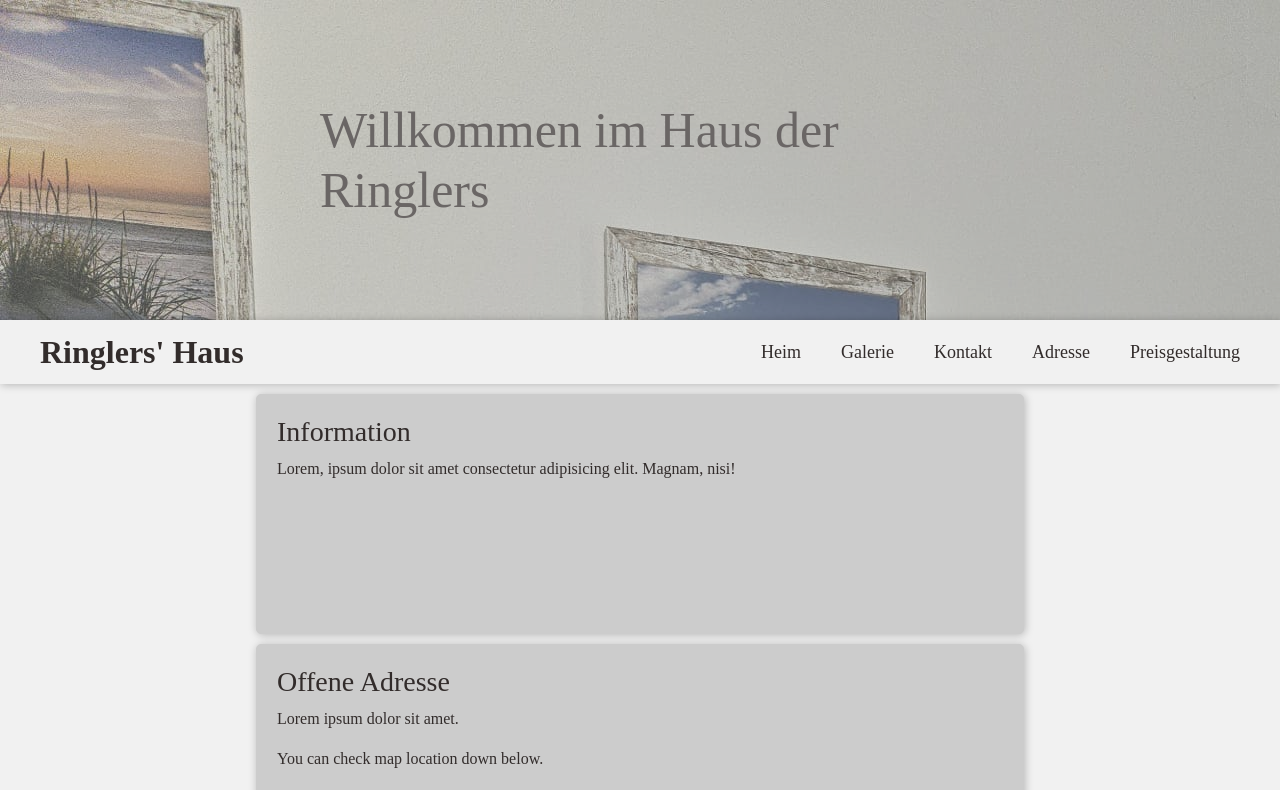
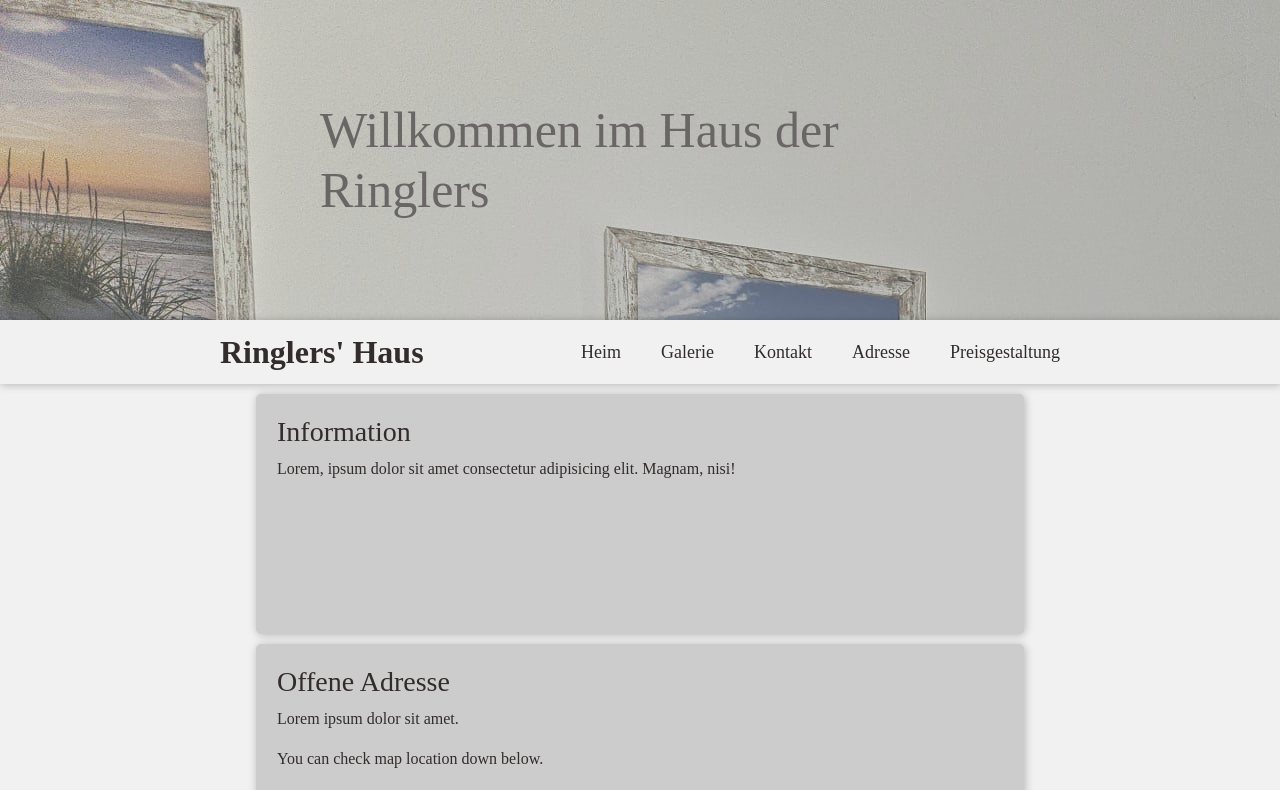
Before and after one commit to canaksakal/rent-a-house, a React (Vite) app: page / in a window 1280 px wide. Shown: the top 790 px of the page. Built offline with nearby package versions, Linux system fonts and the light colour scheme.

Commit message:
fix: navbar fix

```diff
--- a/src/components/navbar/Navbar.css
+++ b/src/components/navbar/Navbar.css
@@ -4,12 +4,18 @@
     width: 100%;
     padding: 8px 40px;
     background-color: #f1f1f1;
-    display: flex;
-    justify-content: space-between;
-    align-items: center;
     z-index: 100;
     box-shadow: 1px 1px 8px rgba(0, 0, 0, 0.25);
   }
+
+.head-wrap {
+  width: 70%;
+  margin: auto;
+  display: flex;
+  justify-content: space-between;
+  align-items: center;
+}
+
   .logo {
     font-size: 32px;
     color: #322C2B;
--- a/src/components/navbar/Navbar.jsx
+++ b/src/components/navbar/Navbar.jsx
@@ -3,8 +3,11 @@ import "./Navbar.css";
 
 const Navbar = () => {
   return (
-      <header className="header">
-        <a href="" className="logo">Ringlers' Haus</a>
+    <header className="header">
+      <div className="head-wrap">
+        <a href="" className="logo">
+          Ringlers' Haus
+        </a>
         <nav className="navbar">
           <a href="#welcome">Heim</a>
           <a href="#gallery">Galerie</a>
@@ -12,7 +15,8 @@ const Navbar = () => {
           <a href="#address">Adresse</a>
           <a href="#pricing">Preisgestaltung</a>
         </nav>
-      </header>
+      </div>
+    </header>
   );
 };
 
```
